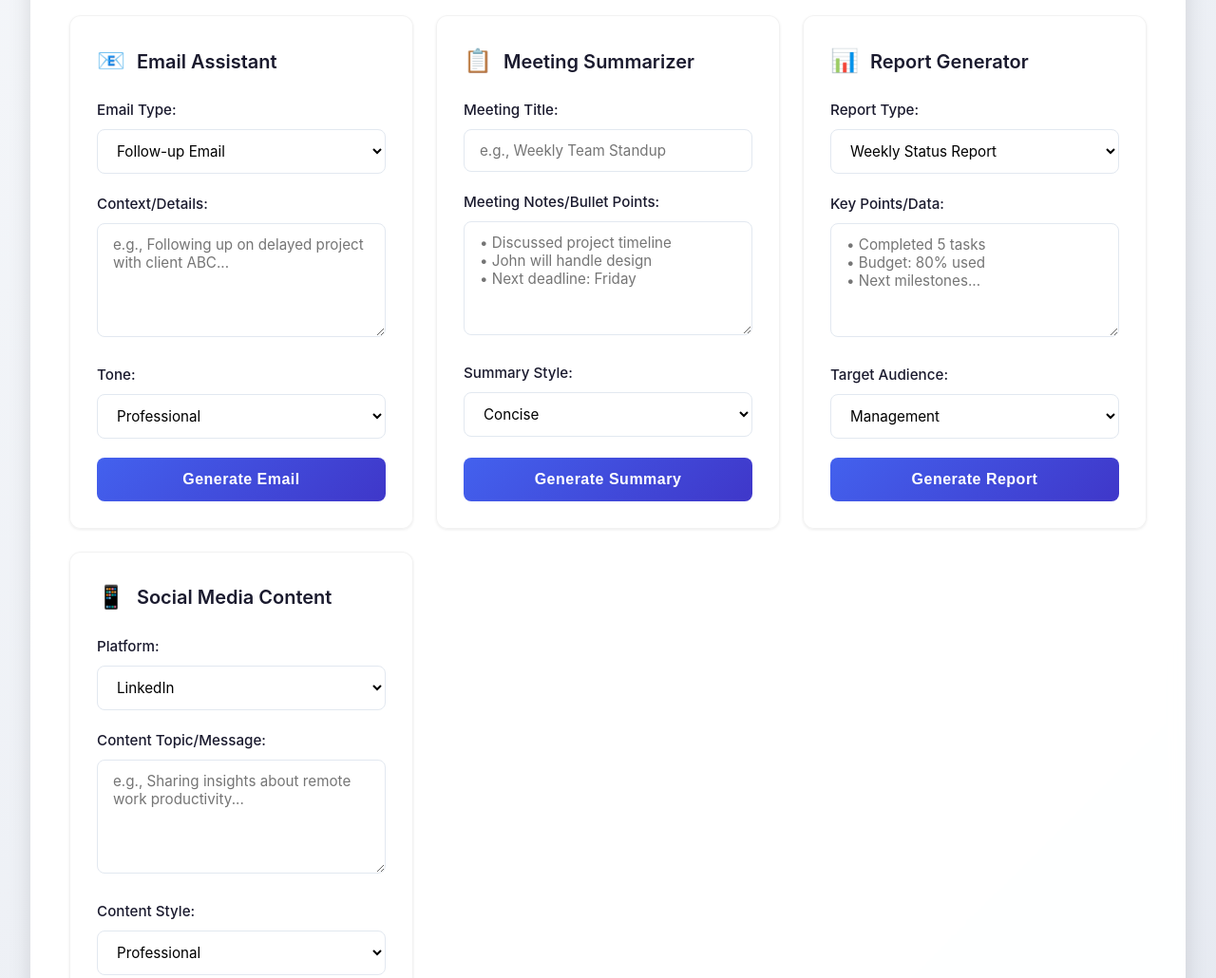
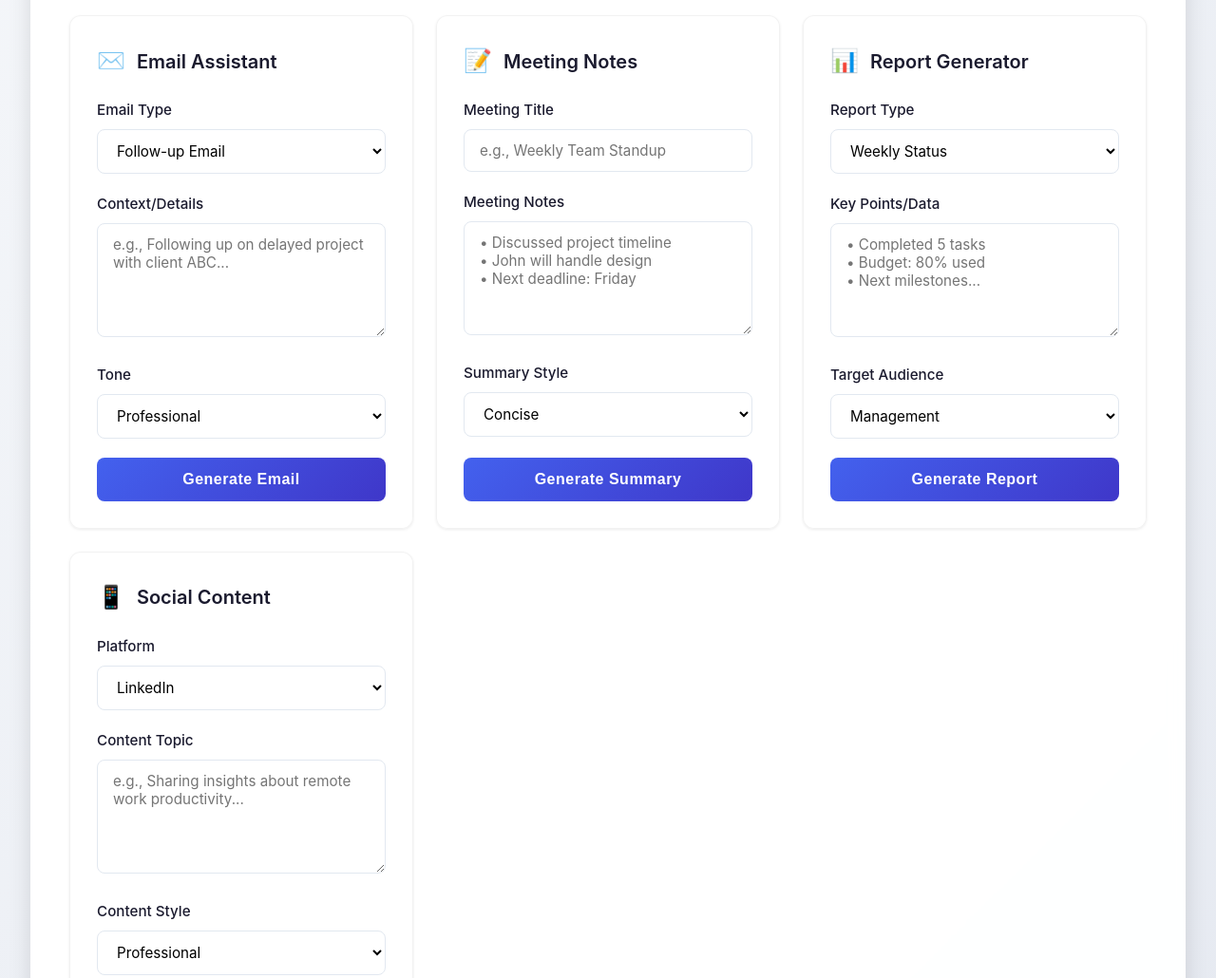
Before and after one commit to coleLenting/AI-content-generation-Productivity-Boosters, a website: page public/index.html in a window 1280 px wide. Shown: the part 320-1350 px from the top of the page at 95% size. Drawn offline with Linux system fonts and the light colour scheme.

Commit message:
Update index.html

```diff
--- a/public/index.html
+++ b/public/index.html
@@ -419,14 +419,14 @@
             <p>Free AI generation with no API key required! Just start creating content instantly.</p>
         </div>
 
-        <div class="status-message" id="statusMessage"></div>
+               <div class="status-message" id="statusMessage"></div>
 
         <div class="content-grid">
             <!-- Email Assistant -->
             <div class="content-card">
-                <h3><span class="icon">📧</span>Email Assistant</h3>
+                <h3><span class="icon">✉️</span>Email Assistant</h3>
                 <div class="form-group">
-                    <label>Email Type:</label>
+                    <label>Email Type</label>
                     <select id="emailType">
                         <option value="follow-up">Follow-up Email</option>
                         <option value="meeting-request">Meeting Request</option>
@@ -436,11 +436,11 @@
                     </select>
                 </div>
                 <div class="form-group">
-                    <label>Context/Details:</label>
+                    <label>Context/Details</label>
                     <textarea id="emailContext" placeholder="e.g., Following up on delayed project with client ABC..."></textarea>
                 </div>
                 <div class="form-group">
-                    <label>Tone:</label>
+                    <label>Tone</label>
                     <select id="emailTone">
                         <option value="professional">Professional</option>
                         <option value="friendly">Friendly</option>
@@ -453,17 +453,17 @@
 
             <!-- Meeting Summarizer -->
             <div class="content-card">
-                <h3><span class="icon">📋</span>Meeting Summarizer</h3>
+                <h3><span class="icon">📝</span>Meeting Notes</h3>
                 <div class="form-group">
-                    <label>Meeting Title:</label>
+                    <label>Meeting Title</label>
                     <input type="text" id="meetingTitle" placeholder="e.g., Weekly Team Standup">
                 </div>
                 <div class="form-group">
-                    <label>Meeting Notes/Bullet Points:</label>
+                    <label>Meeting Notes</label>
                     <textarea id="meetingNotes" placeholder="• Discussed project timeline&#10;• John will handle design&#10;• Next deadline: Friday"></textarea>
                 </div>
                 <div class="form-group">
-                    <label>Summary Style:</label>
+                    <label>Summary Style</label>
                     <select id="summaryStyle">
                         <option value="concise">Concise</option>
                         <option value="detailed">Detailed</option>
@@ -477,20 +477,20 @@
             <div class="content-card">
                 <h3><span class="icon">📊</span>Report Generator</h3>
                 <div class="form-group">
-                    <label>Report Type:</label>
+                    <label>Report Type</label>
                     <select id="reportType">
-                        <option value="weekly">Weekly Status Report</option>
+                        <option value="weekly">Weekly Status</option>
                         <option value="project">Project Update</option>
                         <option value="monthly">Monthly Summary</option>
                         <option value="incident">Incident Report</option>
                     </select>
                 </div>
                 <div class="form-group">
-                    <label>Key Points/Data:</label>
+                    <label>Key Points/Data</label>
                     <textarea id="reportData" placeholder="• Completed 5 tasks&#10;• Budget: 80% used&#10;• Next milestones..."></textarea>
                 </div>
                 <div class="form-group">
-                    <label>Target Audience:</label>
+                    <label>Target Audience</label>
                     <select id="reportAudience">
                         <option value="management">Management</option>
                         <option value="team">Team Members</option>
@@ -503,9 +503,9 @@
 
             <!-- Social Media Content -->
             <div class="content-card">
-                <h3><span class="icon">📱</span>Social Media Content</h3>
+                <h3><span class="icon">📱</span>Social Content</h3>
                 <div class="form-group">
-                    <label>Platform:</label>
+                    <label>Platform</label>
                     <select id="socialPlatform">
                         <option value="linkedin">LinkedIn</option>
                         <option value="twitter">Twitter/X</option>
@@ -514,11 +514,11 @@
                     </select>
                 </div>
                 <div class="form-group">
-                    <label>Content Topic/Message:</label>
+                    <label>Content Topic</label>
                     <textarea id="socialContent" placeholder="e.g., Sharing insights about remote work productivity..."></textarea>
                 </div>
                 <div class="form-group">
-                    <label>Content Style:</label>
+                    <label>Content Style</label>
                     <select id="socialStyle">
                         <option value="professional">Professional</option>
                         <option value="engaging">Engaging</option>
@@ -531,11 +531,13 @@
         </div>
 
         <div class="loading-state" id="loading">
-            <div class="spinner"></div>
+            <svg class="spinner" viewBox="0 0 50 50">
+                <circle class="path" cx="25" cy="25" r="20" fill="none" stroke-width="5"></circle>
+            </svg>
             <p>Generating your content with AI...</p>
         </div>
 
-  <div class="result-container" id="resultArea">
+        <div class="result-container" id="resultArea">
             <h3>📄 Generated Content</h3>
             <div class="result-content" id="resultContent"></div>
             <div class="action-buttons">
@@ -575,13 +577,14 @@
         </div>
     </div>
 
-
     <script>
         function showStatus(message, type) {
             const statusEl = document.getElementById('statusMessage');
             statusEl.textContent = message;
             statusEl.className = `status-message status-${type}`;
-            statusEl.style.display = 'block';
+            statusEl.style.display = 'flex';
+            statusEl.style.alignItems = 'center';
+            statusEl.style.gap = '0.5rem';
 
             setTimeout(() => {
                 statusEl.style.display = 'none';
@@ -589,7 +592,9 @@
         }
 
         function showLoading(show) {
-            document.getElementById('loading').style.display = show ? 'block' : 'none';
+            document.getElementById('loading').style.display = show ? 'flex' : 'none';
+            document.getElementById('loading').style.flexDirection = 'column';
+            document.getElementById('loading').style.alignItems = 'center';
             if (show) {
                 document.getElementById('resultArea').style.display = 'none';
             }
@@ -599,6 +604,12 @@
             document.getElementById('resultContent').textContent = content;
             document.getElementById('resultArea').style.display = 'block';
             document.getElementById('loading').style.display = 'none';
+            window.scrollBy(0, 400); // Smooth scroll to result
+        }
+
+        function resetForm() {
+            document.getElementById('resultArea').style.display = 'none';
+            showStatus('Ready to generate new content', 'success');
         }
 
         // Simplified API call - NO API KEY NEEDED!
```
